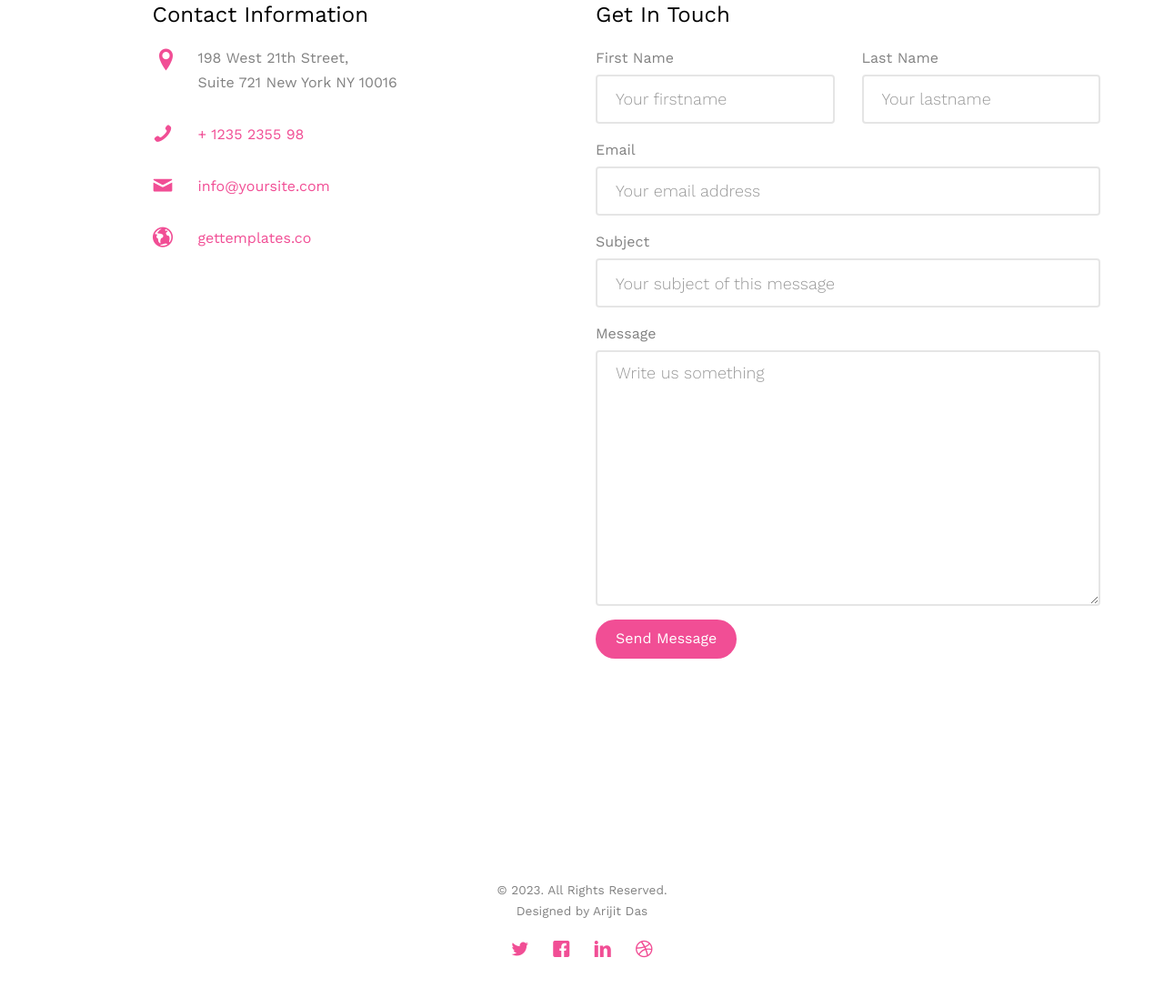
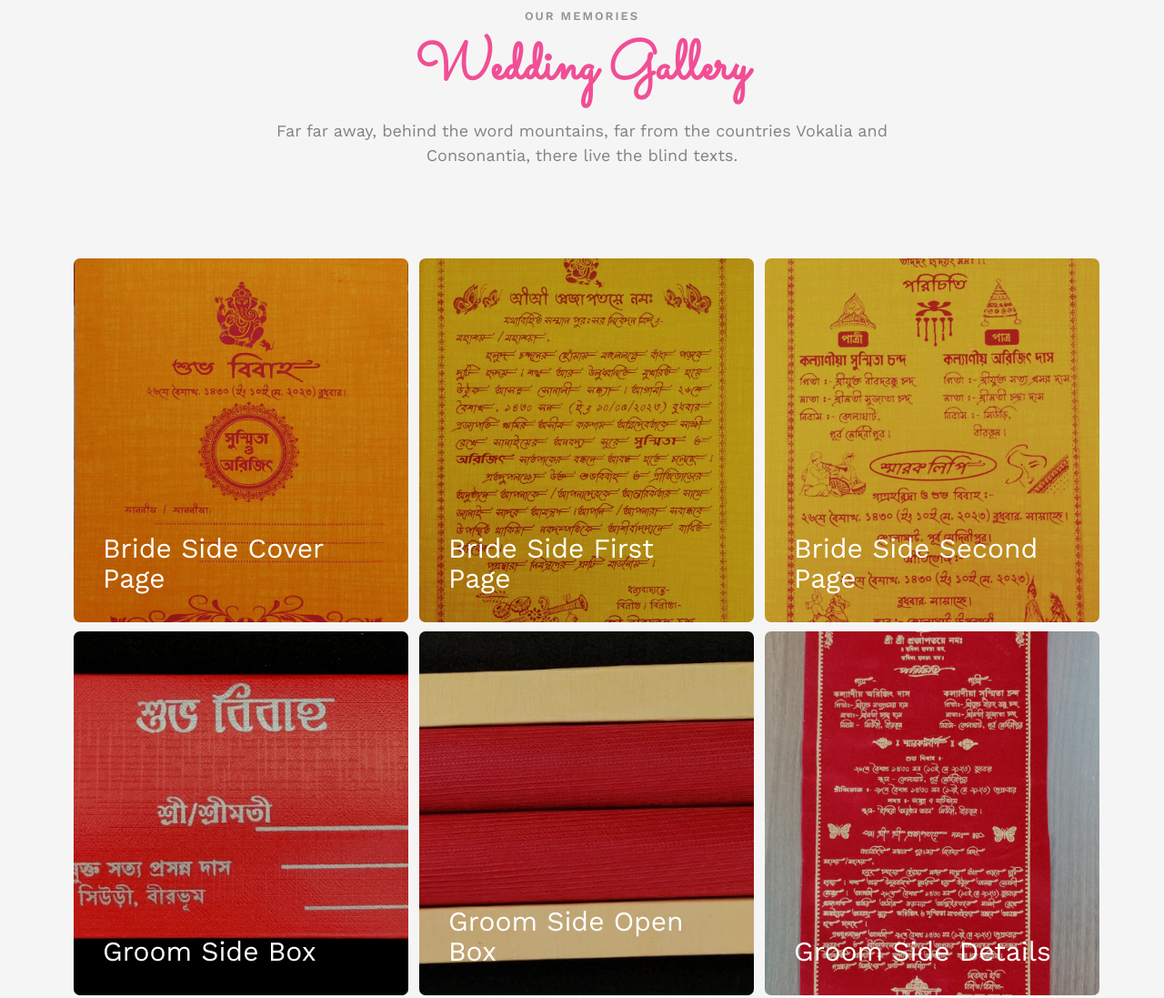
Before and after one commit to Arijit-Das-07/Wedding, a plain HTML site: page contact.html in a window 1280 px wide. Shown: the part 736-1833 px from the top of the page at 91% size. Drawn offline with nearby package versions, Linux system fonts and the light colour scheme; some packages are replaced by stand-ins of ours; a script that the page names is missing; files whose address does not match are found by name.

Commit message:
invition card Added ++++

```diff
--- a/contact.html
+++ b/contact.html
@@ -64,7 +64,7 @@
 							</ul>
 						</li>
 						<li><a href="gallery.html">Gallery</a></li>
-						<li class="active"><a href="contact.html">Contact</a></li>
+						<li class="active"><a href="contact.html">Invition</a></li>
 					</ul>
 				</div>
 			</div>
@@ -79,70 +79,110 @@
 				<div class="col-md-8 col-md-offset-2 text-center">
 					<div class="display-t">
 						<div class="display-tc animate-box" data-animate-effect="fadeIn">
-							<h1>Contact Us</h1>
+							<h1>Invition Cards</h1>
 						</div>
 					</div>
 				</div>
 			</div>
 		</div>
 	</header>
-
-	<div class="fh5co-section">
+	<div id="fh5co-gallery" class="fh5co-section-gray">
 		<div class="container">
 			<div class="row">
-				<div class="col-md-6 col-md-push-6 animate-box">
-					<h3>Get In Touch</h3>
-					<form action="#">
-						<div class="row form-group">
-							<div class="col-md-6">
-								<label for="fname">First Name</label>
-								<input type="text" id="fname" class="form-control" placeholder="Your firstname">
+				<div class="col-md-8 col-md-offset-2 text-center fh5co-heading animate-box">
+					<span>Our Memories</span>
+					<h2>Wedding Gallery</h2>
+					<p>Far far away, behind the word mountains, far from the countries Vokalia and Consonantia, there live the blind texts.</p>
+				</div>
+			</div>
+			<div class="row row-bottom-padded-md">
+				<div class="col-md-12">
+					<ul id="fh5co-gallery-list">
+
+						<li class="one-third animate-box" data-animate-effect="fadeIn" style="background-image: url(images/card11.jpg); ">
+						<a href="images/card11.jpg">
+							<div class="case-studies-summary">
+								<h2>Bride Side Cover Page</h2>
 							</div>
-							<div class="col-md-6">
-								<label for="lname">Last Name</label>
-								<input type="text" id="lname" class="form-control" placeholder="Your lastname">
+						</a>
+					</li>
+					<li class="one-third animate-box" data-animate-effect="fadeIn" style="background-image: url(images/card12.jpg); ">
+						<a href="images/card12.jpg" class="color-2">
+							<div class="case-studies-summary">
+								<h2>Bride Side First Page</h2>
 							</div>
-						</div>
-						<div class="row form-group">
-							<div class="col-md-12">
-								<label for="email">Email</label>
-								<input type="text" id="email" class="form-control" placeholder="Your email address">
+						</a>
+					</li>
+
+
+					<li class="one-third animate-box" data-animate-effect="fadeIn" style="background-image: url(images/card13.jpg); ">
+						<a href="images/card13.jpg" class="color-3">
+							<div class="case-studies-summary">
+								<h2>Bride Side Second Page</h2>
 							</div>
-						</div>
-						<div class="row form-group">
-							<div class="col-md-12">
-								<label for="subject">Subject</label>
-								<input type="text" id="subject" class="form-control" placeholder="Your subject of this message">
+						</a>
+					</li>
+					<li class="one-third animate-box" data-animate-effect="fadeIn" style="background-image: url(images/card21.jpg); ">
+						<a href="images/card21.jpg" class="color-4">
+							<div class="case-studies-summary">
+								<h2>Groom Side Box</h2>
 							</div>
-						</div>
-
-						<div class="row form-group">
-							<div class="col-md-12">
-								<label for="message">Message</label>
-								<textarea name="message" id="message" cols="30" rows="10" class="form-control" placeholder="Write us something"></textarea>
+						</a>
+					</li>
+					<li class="one-third animate-box" data-animate-effect="fadeIn" style="background-image: url(images/card23.jpg); ">
+						<a href="images/card23.jpg" class="color-4">
+							<div class="case-studies-summary">
+								<h2>Groom Side Open Box</h2>
 							</div>
-						</div>
-						<div class="form-group">
-							<input type="submit" value="Send Message" class="btn btn-primary">
-						</div>
-
-					</form>
-				</div>
-				<div class="col-md-5 col-md-pull-5 animate-box">
-					<div class="fh5co-contact-info">
-						<h3>Contact Information</h3>
-						<ul>
-							<li class="address">198 West 21th Street, <br> Suite 721 New York NY 10016</li>
-							<li class="phone"><a href="tel://1234567920">+ 1235 2355 98</a></li>
-							<li class="email"><a href="mailto:info@yoursite.com">info@yoursite.com</a></li>
-							<li class="url"><a href="http://gettemplates.co">gettemplates.co</a></li>
-						</ul>
-					</div>
-
+						</a>
+					</li>
+					<li class="one-third animate-box" data-animate-effect="fadeIn" style="background-image: url(images/card24.jpg); ">
+						<a href="images/card24.jpg" class="color-5">
+							<div class="case-studies-summary">
+								<h2>Groom Side Details</h2>
+							</div>
+						</a>
+					</li>
+					</ul>
 				</div>
 			</div>
 		</div>
 	</div>
+
+
+	<div id="fh5co-started" class="fh5co-bg" style="background-image:url(images/img_bg_4.jpg);">
+		<div class="overlay"></div>
+		<div class="container">
+			<div class="row animate-box">
+				<div class="col-md-8 col-md-offset-2 text-center fh5co-heading">
+					<h2>Are You Attending?</h2>
+					<p>Please Fill-up the form to notify you that you're attending. Thanks.</p>
+				</div>
+			</div>
+			<div class="row animate-box">
+				<div class="col-md-10 col-md-offset-1">
+					<form class="form-inline">
+						<div class="col-md-4 col-sm-4">
+							<div class="form-group">
+								<label for="name" class="sr-only">Name</label>
+								<input type="name" class="form-control" id="name" placeholder="Name">
+							</div>
+						</div>
+						<div class="col-md-4 col-sm-4">
+							<div class="form-group">
+								<label for="email" class="sr-only">Email</label>
+								<input type="email" class="form-control" id="email" placeholder="Email">
+							</div>
+						</div>
+						<div class="col-md-4 col-sm-4">
+							<button type="submit" class="btn btn-default btn-block">I am Attending</button>
+						</div>
+					</form>
+				</div>
+			</div>
+		</div>
+	</div>
+
 
 	<footer id="fh5co-footer" role="contentinfo">
 		<div class="container">
```
Also changed, not shown: about.html (+1 -1 lines), gallery.html (+1 -1 lines), haldi.html (+1 -1 lines), index.html (+1 -91 lines), reception.html (+1 -1 lines), services.html (+1 -1 lines), temp.html (added, +55 -0 lines), wedding.html (+1 -1 lines), images/card11.jpg (added), images/card12.jpg (added), images/card13.jpg (added), images/card21.jpg (added), images/card23.jpg (added), images/card24.jpg (added), 1 other file.
